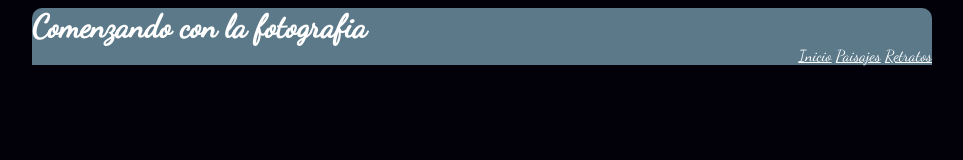
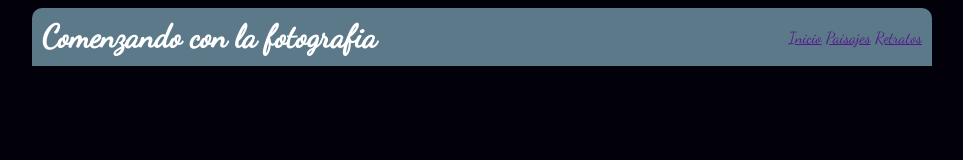
Before and after one commit to LuisAlzate/Evaluacion_Final_css, a plain HTML site: page index.html in a window 1280 px wide. Shown: the whole page, without its empty margins (158-1121 px from the left). Drawn offline with Linux system fonts and the light colour scheme.

Commit message:
Agregando flex
Agregue flex para poder tener en la misma jerarquia h1 y nav

```diff
--- a/css/estilos.css
+++ b/css/estilos.css
@@ -6,31 +6,37 @@ body
   font-family: "Dancing Script";
 }
 
-div #contenido
-{
-  max-width:900px;
-  margin:auto;
-}
-
-/*Cabezera*/
 header
 {
   background-color: #5b7989;
+  border-radius: 10px 10px 0 0;
+}
+#contenido
+{
   margin: auto;
-  border-radius: 10px 10px 0 0;
+  display: flex;
+  flex-direction: column ;
   max-width: 900px;
 }
-header>h1
+
+.contenedor
 {
-  margin:auto;
+  display:flex;
+  flex-direction: row;
+}
+
+header .contenedor h1
+{
   text-align: left;
+  width: 50%;
+  margin: auto;
+  padding: 10px 10px;
 }
-header>nav
+
+header .contenedor nav
 {
-  text-align:right;
-  margin:auto;
+  margin: auto;
+  text-align: right;
+  width: 50%;
+  padding: 10px 10px;
 }
-a
-{
-  color:white;
-}
--- a/index.html
+++ b/index.html
@@ -8,13 +8,15 @@
    <link href="https://fonts.googleapis.com/css?family=Dancing+Script" rel="stylesheet">
  <body>
    <div id="contenido" name="contenido">
-     <header>
+     <header class="Cabezera">
+       <div class="contenedor">
          <h1>Comenzando con la fotografia</h1>
-         <nav id="menuPrincipal">
+         <nav  id="menuPrincipal">
              <a href="" id="inicio">Inicio</a>
              <a href="" id="Paisajes"> Paisajes</a>
              <a href="" id="Retratos"> Retratos</a>
          </nav>
+      </div>
      </header>
    </div>
  </body>
```
